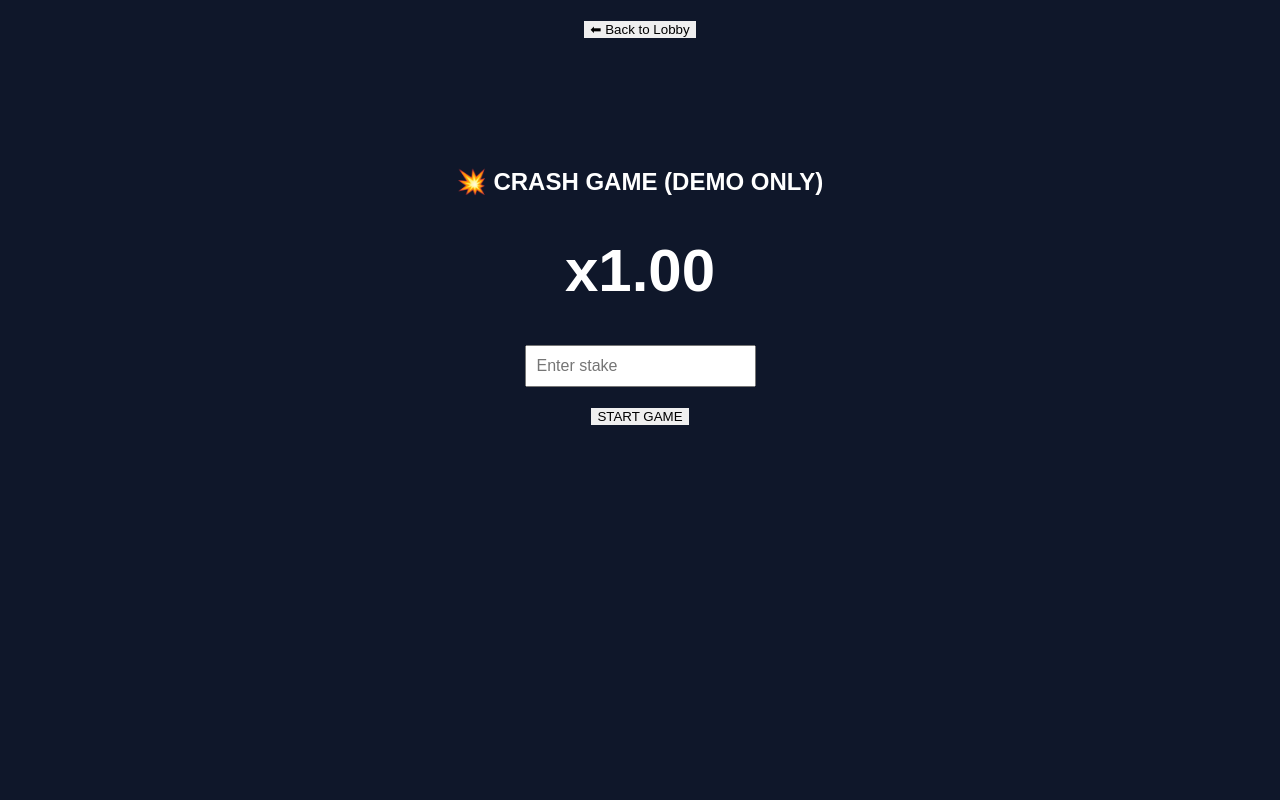
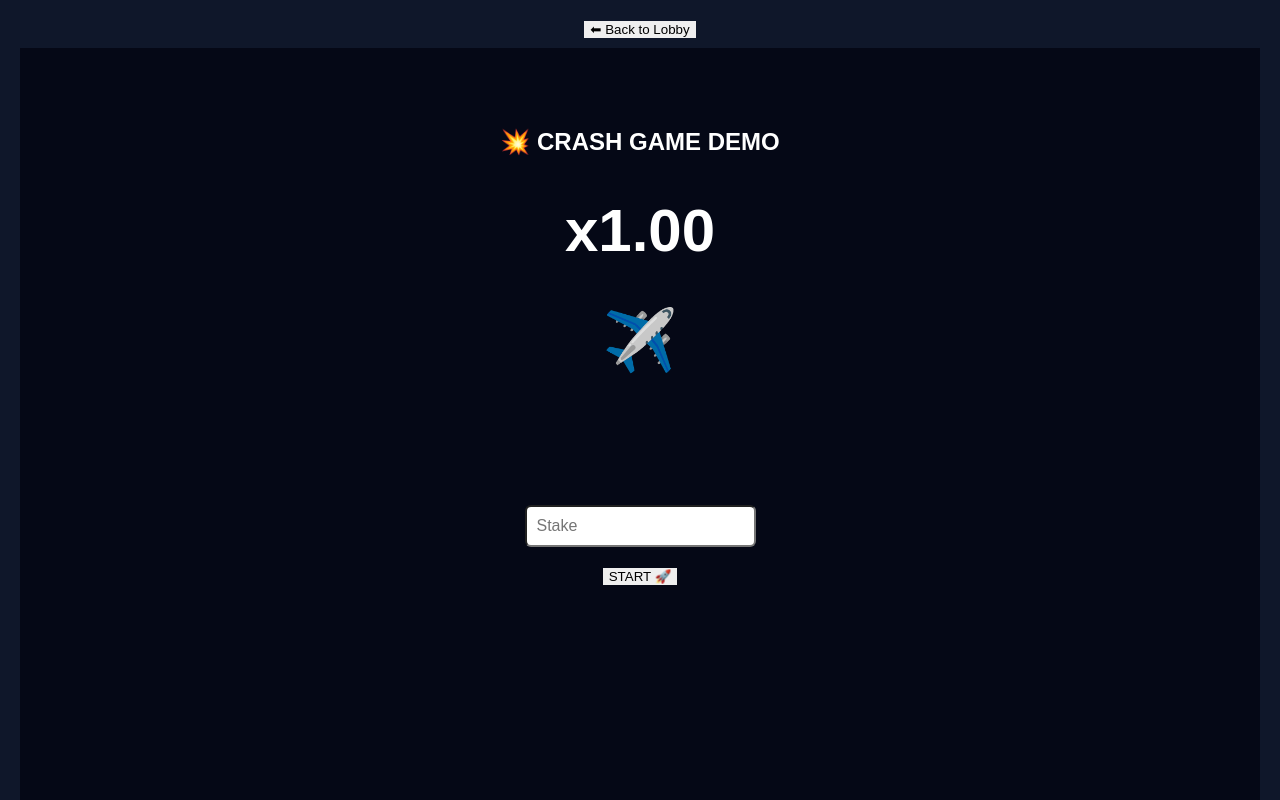
Before and after one commit to annamoyosore/win9ja, a React (Vite) app: page / in a window 1280 px wide. Both pictures are taken after a click on the button "🃏 Play Whot". Built offline with nearby package versions, Linux system fonts and the light colour scheme.

Commit message:
Update WhotGame.jsx

```diff
--- a/src/WhotGame.jsx
+++ b/src/WhotGame.jsx
@@ -9,12 +9,30 @@ export default function CrashGameDemo() {
   const [stake, setStake] = useState("");
   const [result, setResult] = useState("");
 
+  const [jetY, setJetY] = useState(0);
+
   const intervalRef = useRef(null);
   const crashPointRef = useRef(0);
 
-  // 🎲 generate random crash point
+  // 🔊 SIMPLE SOUND ENGINE (no files needed)
+  const beep = (freq = 200, time = 120) => {
+    try {
+      const ctx = new (window.AudioContext || window.webkitAudioContext)();
+      const osc = ctx.createOscillator();
+      const gain = ctx.createGain();
+
+      osc.frequency.value = freq;
+      osc.type = "sine";
+      osc.connect(gain);
+      gain.connect(ctx.destination);
+
+      osc.start();
+      setTimeout(() => osc.stop(), time);
+    } catch {}
+  };
+
   function generateCrashPoint() {
-    return (Math.random() * 10 + 1.2).toFixed(2); // 1.2x - 11x
+    return (Math.random() * 10 + 1.5).toFixed(2);
   }
 
   const startGame = () => {
@@ -28,15 +46,21 @@ export default function CrashGameDemo() {
     setCrashed(false);
     setCashout(false);
     setMultiplier(1);
+    setJetY(0);
     setResult("");
 
     crashPointRef.current = parseFloat(generateCrashPoint());
+
+    beep(300); // start sound
 
     intervalRef.current = setInterval(() => {
 
       setMultiplier(prev => {
 
         const next = +(prev + 0.05).toFixed(2);
+
+        // ✈️ move jet upward
+        setJetY(jet => jet - 6);
 
         if (next >= crashPointRef.current) {
           crashGame();
@@ -45,7 +69,7 @@ export default function CrashGameDemo() {
         return next;
       });
 
-    }, 100);
+    }, 120);
   };
 
   const crashGame = () => {
@@ -54,8 +78,10 @@ export default function CrashGameDemo() {
     setRunning(false);
     setCrashed(true);
 
+    beep(120, 300); // crash sound
+
     if (!cashout) {
-      setResult("💥 CRASHED — YOU LOST");
+      setResult("💥 CRASHED — LOST");
     }
   };
 
@@ -68,42 +94,82 @@ export default function CrashGameDemo() {
     const bet = Number(stake);
     const win = Math.floor(bet * multiplier);
 
-    setResult(`🎉 CASHED OUT AT x${multiplier} → WIN ₦${win}`);
+    setResult(`🎉 CASHOUT x${multiplier} → ₦${win}`);
+
+    beep(600); // win sound
 
     clearInterval(intervalRef.current);
     setRunning(false);
   };
 
   return (
-    <div style={{ textAlign: "center", paddingTop: 100 }}>
+    <div style={{
+      textAlign: "center",
+      paddingTop: 60,
+      background: "#050816",
+      height: "100vh",
+      color: "white",
+      overflow: "hidden"
+    }}>
 
-      <h2>💥 CRASH GAME (DEMO ONLY)</h2>
+      <h2>💥 CRASH GAME DEMO</h2>
 
-      <h1 style={{ fontSize: 60 }}>
+      {/* MULTIPLIER */}
+      <h1 style={{
+        fontSize: 60,
+        transition: "0.2s"
+      }}>
         x{multiplier.toFixed(2)}
       </h1>
 
+      {/* CRASH TEXT */}
       {crashed && !cashout && (
-        <h2 style={{ color: "red" }}>💥 CRASHED</h2>
+        <h2 style={{ color: "red", animation: "shake 0.3s" }}>
+          💥 CRASHED
+        </h2>
       )}
 
+      {/* ✈️ JET ANIMATION */}
+      <div style={{
+        position: "relative",
+        height: 200,
+        marginTop: 20
+      }}>
+        <div
+          style={{
+            position: "absolute",
+            left: "50%",
+            transform: `translate(-50%, ${jetY}px)`,
+            fontSize: 60,
+            transition: "transform 0.1s linear"
+          }}
+        >
+          ✈️
+        </div>
+      </div>
+
+      {/* INPUT */}
       <input
         type="number"
-        placeholder="Enter stake"
+        placeholder="Stake"
         value={stake}
         onChange={e => setStake(e.target.value)}
-        style={{ padding: 10, fontSize: 16 }}
+        style={{
+          padding: 10,
+          fontSize: 16,
+          borderRadius: 6
+        }}
       />
 
       <div style={{ marginTop: 20 }}>
 
         {!running ? (
           <button onClick={startGame}>
-            START GAME
+            START 🚀
           </button>
         ) : (
           <button onClick={cashOut}>
-            CASH OUT
+            CASH OUT 💰
           </button>
         )}
 
@@ -111,6 +177,19 @@ export default function CrashGameDemo() {
 
       <h3 style={{ marginTop: 20 }}>{result}</h3>
 
+      {/* CSS SHAKE */}
+      <style>
+        {`
+          @keyframes shake {
+            0% { transform: translateX(0); }
+            25% { transform: translateX(-5px); }
+            50% { transform: translateX(5px); }
+            75% { transform: translateX(-5px); }
+            100% { transform: translateX(0); }
+          }
+        `}
+      </style>
+
     </div>
   );
 }
```
